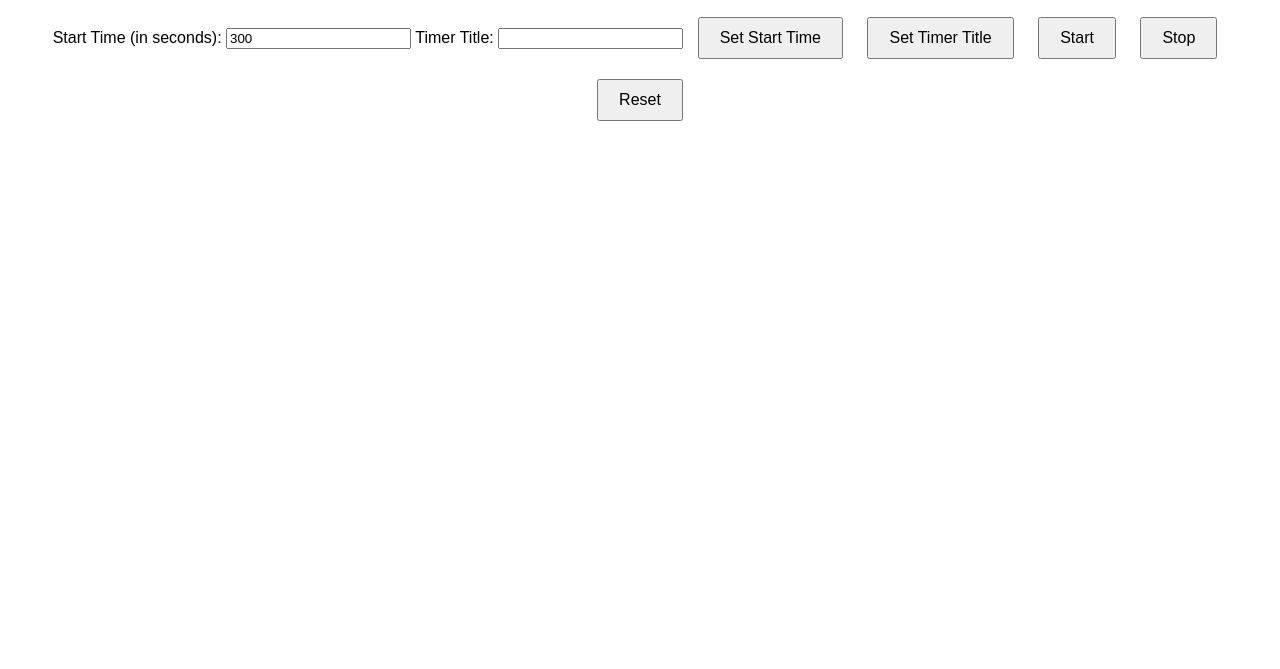
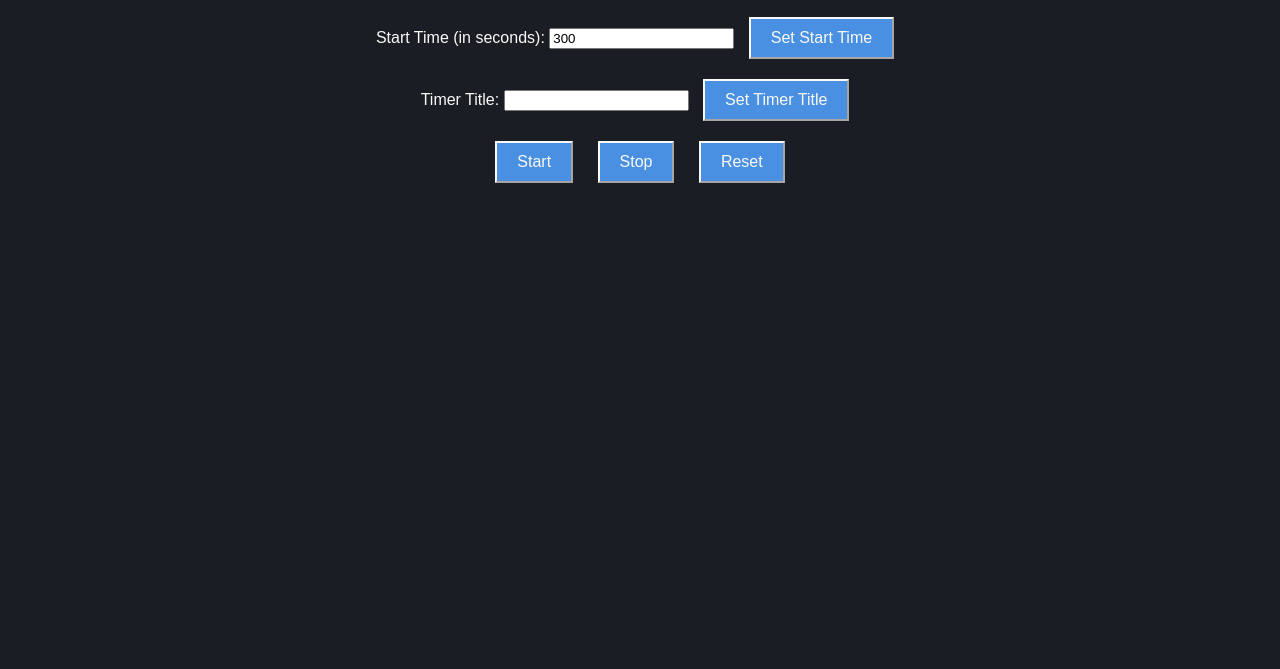
Before and after one commit to eStone101/stopwatch, a website: page Backend.html in a window 1280 px wide. Shown: the part 131-800 px from the top of the page. Drawn offline with nearby package versions, Linux system fonts and the light colour scheme; no server answers.

Commit message:
Code Cleanup + backend Redesign + PW Secured backend

```diff
--- a/Backend.html
+++ b/Backend.html
@@ -5,19 +5,48 @@
 		<meta name="viewport" content="width=device-width, initial-scale=1.0" />
 		<title>Admin Timer Control</title>
 		<style>
-    body { font-family: Arial, sans-serif; text-align: center; padding-top: 50px; }
-    .time { font-size: 2em; margin: 20px; }
-    button { font-size: 1em; margin: 10px; padding: 10px 20px; }
+			body {
+				font-family: Arial, sans-serif;
+				text-align: center;
+				padding-top: 50px;
+				background-color: #1A1E24;
+			}
+			.time {
+				font-size: 2em;
+				margin: 20px;
+			}
+			button {
+				font-size: 1em;
+				margin: 10px;
+				padding: 10px 20px;
+				background-color: #4A90E2;
+				border-color: #FAF9F6;
+				color: #FAF9F6;
+			}
+			label {
+				color: #FAF9F6;
+			}
+			h1 {
+				color: #FAF9F6;
+			}
+			button:hover {
+				color: #FAF9F6;
+  				box-shadow: 2px 3px 10px #FAF9F6;
+			}
 		</style>
 	</head>
 	<body>
 		<h1>Admin Timer Control</h1>
+		<div>
 			<label for="start-time">Start Time (in seconds):</label>
 			<input type="number" id="start-time" value="300" min="0" step="1" />
+			<button onclick="setStartTime()">Set Start Time</button>
+		</div>
+		<div>
 			<label for="timer-title">Timer Title:</label>
 			<input  id="timer-title" value=""/>
-  <button onclick="setStartTime()">Set Start Time</button>
 			<button onclick="setTimerTitle()">Set Timer Title</button>
+		</div>
 		<button onclick="startStopwatch()">Start</button>
 		<button onclick="stopStopwatch()">Stop</button>
 		<button onclick="resetStopwatch()">Reset</button>
@@ -25,24 +54,20 @@
 		<script src="/socket.io/socket.io.js"></script>
 		<script>
 			const socket = io();
-
 			function setStartTime() {
 				const startTime = document.getElementById('start-time').value;
-      socket.emit("setStartTime", startTime * 1000); // Send the time in milliseconds
+				socket.emit("setStartTime", startTime * 1000);
 			}
 			function setTimerTitle() {
 				const timerTitle = document.getElementById('timer-title').value;
 				socket.emit("setTimerTitle", timerTitle);
 			}
-
 			function startStopwatch() {
 				socket.emit("startStopwatch");
 			}
-
 			function stopStopwatch() {
 				socket.emit("stopStopwatch");
 			}
-
 			function resetStopwatch() {
 				socket.emit("resetStopwatch");
 			}
```
Also changed, not shown: index.html (+21 -16 lines), index.js (+7 -13 lines). Lines whose indentation alone changed are shown as unchanged.
